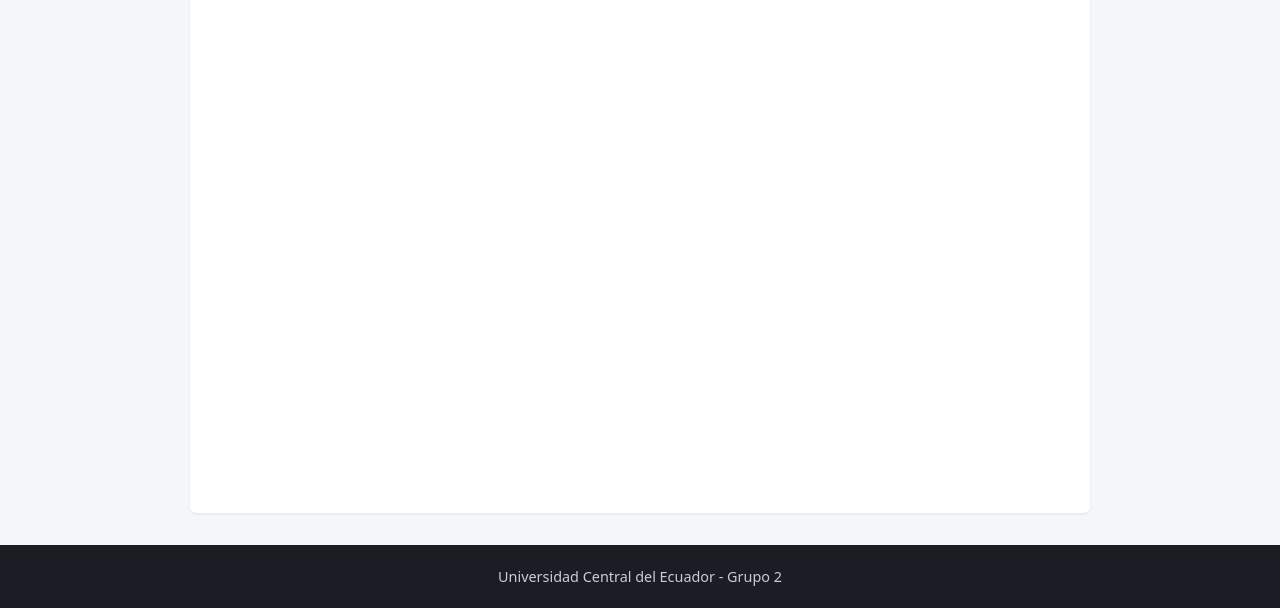
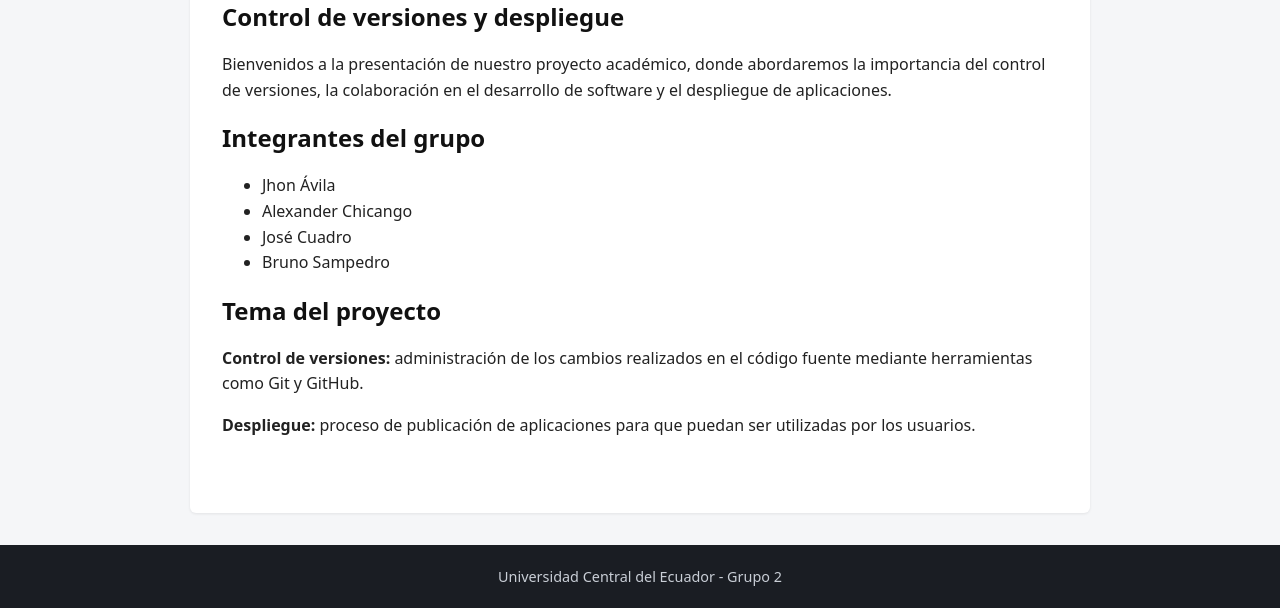
Before and after one commit to Alex280201/versionamiento-web, a website built with Vite: page index.html in a window 1280 px wide. Shown: the part 192-800 px from the top of the page. Built offline with nearby package versions, Linux system fonts and the light colour scheme.

Commit message:
Add project presentation and team members section

```diff
--- a/index.html
+++ b/index.html
@@ -1,3 +1,4 @@
+
 <!DOCTYPE html>
 <html lang="es">
   <head>
@@ -6,7 +7,50 @@
     <title>Inicio | Grupo 2</title>
   </head>
   <body>
-    <main class="container"></main>
+    <main class="container">
+
+      <section class="presentacion">
+        <h1>Grupo 2</h1>
+
+        <h2>Control de versiones y despliegue</h2>
+
+        <p>
+          Bienvenidos a la presentación de nuestro proyecto académico,
+          donde abordaremos la importancia del control de versiones,
+          la colaboración en el desarrollo de software y el despliegue
+          de aplicaciones.
+        </p>
+
+        <section class="integrantes">
+          <h2>Integrantes del grupo</h2>
+
+          <ul>
+            <li>Jhon Ávila</li>
+            <li>Alexander Chicango</li>
+            <li>José Cuadro</li>
+            <li>Bruno Sampedro</li>
+          </ul>
+        </section>
+
+        <section class="tema">
+          <h2>Tema del proyecto</h2>
+
+          <p>
+            <strong>Control de versiones:</strong>
+            administración de los cambios realizados en el código fuente
+            mediante herramientas como Git y GitHub.
+          </p>
+
+          <p>
+            <strong>Despliegue:</strong>
+            proceso de publicación de aplicaciones para que puedan
+            ser utilizadas por los usuarios.
+          </p>
+        </section>
+      </section>
+
+    </main>
+
     <script type="module" src="/src/main.js"></script>
   </body>
 </html>
```
